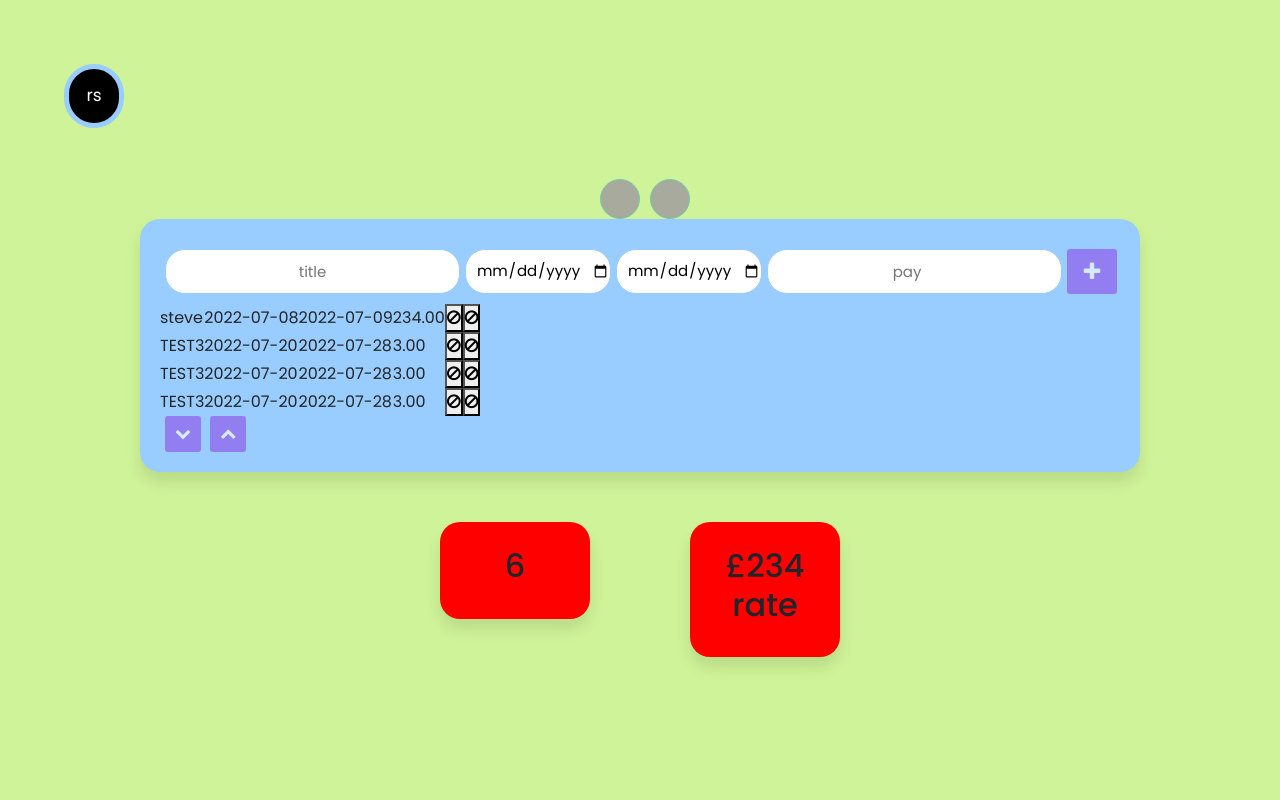
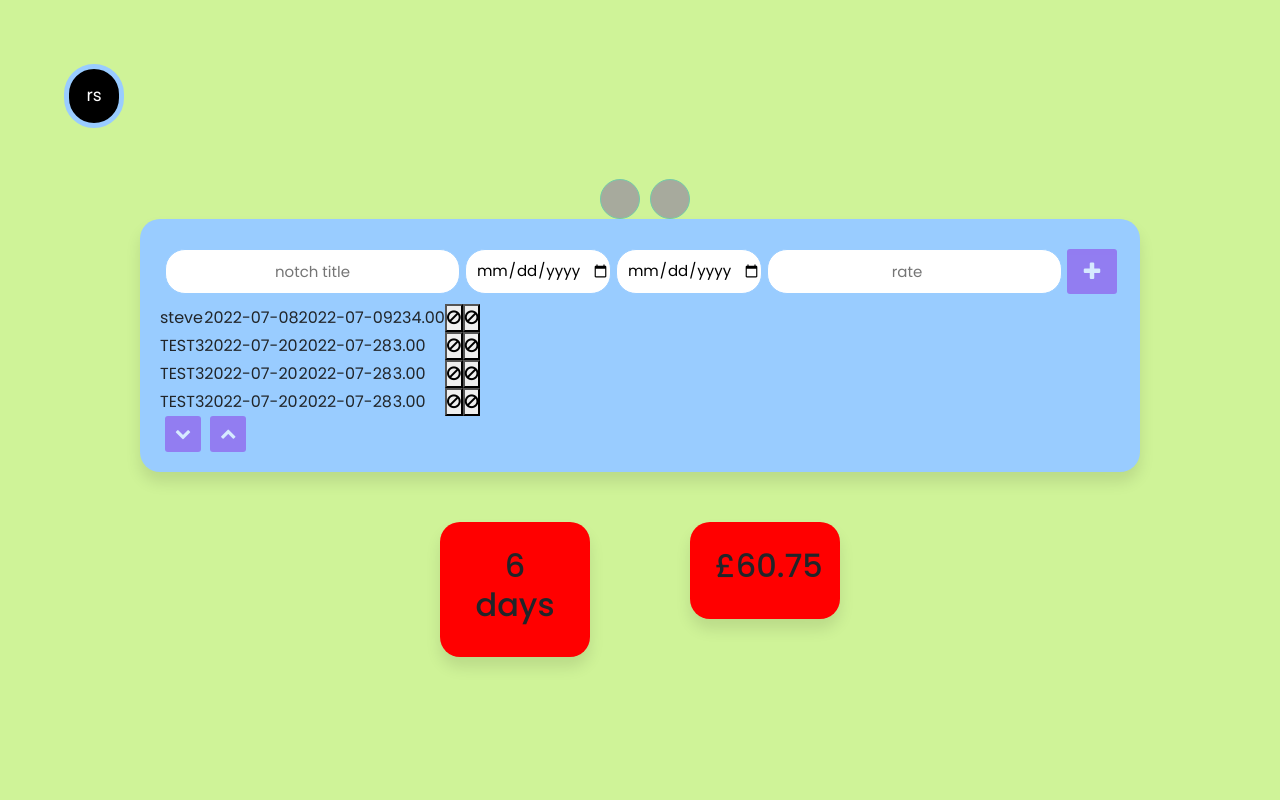
Before and after one commit to EireSmith/notch, a Flask app: page / in a window 1280 px wide. Run offline with Flask 2, Linux system fonts and the light colour scheme; a user stored in the database is signed in; data comes from the database, SQL or seed files in the repository; both versions use the stored data as it was after the commit; some libraries are stand-ins or nearby versions.

Commit message:
averages

```diff
--- a/app.py
+++ b/app.py
@@ -2,7 +2,7 @@ from website import create_app
 #use virtenv interpereter
 #run this doc in virtenv 'source virt/scripts/activate
 #export FLASK_ENV=development
-#export FLASK_APP=app.py
+#c
 
 app = create_app()
 
--- a/website/averages.py
+++ b/website/averages.py
@@ -10,8 +10,8 @@ def average_days(start, end):
     dates['diff'] = dates['end'].dt.date - dates['start'].dt.date
     diff = dates['diff']
 
-    #calculate sum of dates
-    sum=0
+    #calculate sum of amount of dates
+    sum = 0
     for d in diff:
         d = d.days
         d = int(d)
@@ -21,3 +21,10 @@ def average_days(start, end):
     average_days = int(sum / len(diff))
 
     return average_days
+
+def average_pay(rates):
+
+    sum_rates = sum(rates)
+    average_pay = (sum_rates / len(rates))
+    print(average_pay)
+    return average_pay
--- a/website/templates/index.html
+++ b/website/templates/index.html
@@ -11,10 +11,10 @@
  {% block content %}
     <div id="home">
         <form class="inputField" method="POST">
-            <input style="font-size: 15px" name ="job" id="job" type="text" placeholder="title">
+            <input style="font-size: 15px" name ="job" id="job" type="text" placeholder="notch title">
             <input style="font-size: 15px"  name ="start"id="start" type="date" placeholder="start">
             <input style="font-size: 15px" name ="end" id="end" type="date"  placeholder="end">
-            <input style="font-size: 15px" name ="pay" id="pay" type="number" min="0" step="any" placeholder="pay">
+            <input style="font-size: 15px" name ="pay" id="pay" type="number" min="0" step="any" placeholder="rate">
             <button ><i type="submit" class="fa fa-plus"></i></button>
         </form>
         <div class =tab_div>
@@ -44,11 +44,11 @@
 {% block avrg %}
 <div class="avrg">
     <div class="day_avrg">
-        <h2>{{ average_days }}</h2>
+        <h2>{{ average_days }} days</h2>
 
     </div>
     <div class="pay_avrg">
-        <h2>£234 rate</h2>
+        <h2>£{{ average_pay }}</h2>
     </div>
 </div>
 
--- a/website/views.py
+++ b/website/views.py
@@ -5,7 +5,7 @@ from flask_login import login_required, current_user
 from . import db
 import datetime
 import json
-from .averages import average_days
+from .averages import average_days, average_pay
 
 views = Blueprint('views', __name__)
 
@@ -17,11 +17,11 @@ def index():
   start_dates_list=[]
   end_dates_list=[]
 
-  #get dates from current user
+  #get data from current user
   curr_user = current_user.id
   contract_query = Contract.query.filter(Contract.user_id == curr_user).all()
 
-  #populate date lists
+  #populate date lists with string values
   for s in contract_query:
     s = str(s.date_start)
     start_dates_list.append(s)
@@ -30,6 +30,13 @@ def index():
     end_dates_list.append(e)
 
   int_average_days = average_days(start_dates_list, end_dates_list)
+
+  rates = []
+  for r in contract_query:
+    r = int(r.pay_rate)
+    rates.append(r)
+
+  int_average_pay = average_pay(rates)
 
 
   if request.method == 'POST':
@@ -57,7 +64,7 @@ def index():
   first_name= current_user.first_name
   first_name_init =list(first_name)[0]
   family_name_init = list(current_user.family_name)[0]
-  return render_template("index.html", user = current_user, first_name = first_name, first_name_init = first_name_init, family_name_init = family_name_init, average_days = int_average_days)
+  return render_template("index.html", user = current_user, first_name = first_name, first_name_init = first_name_init, family_name_init = family_name_init, average_days = int_average_days, average_pay = int_average_pay)
 
 @views.route('/delete_notch', methods=["POST"])
 @login_required
```
Also changed, not shown: website/notch_database.db.
